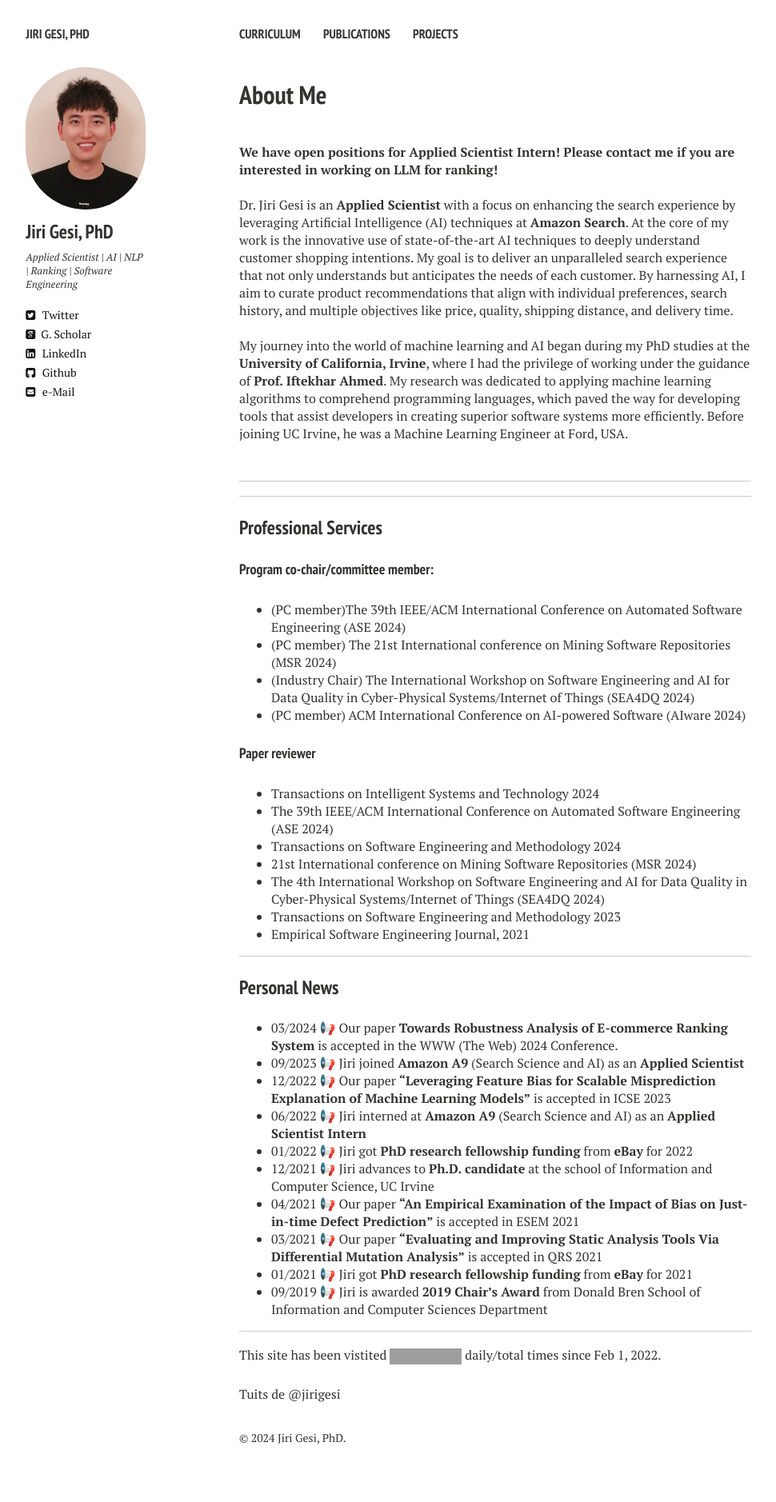
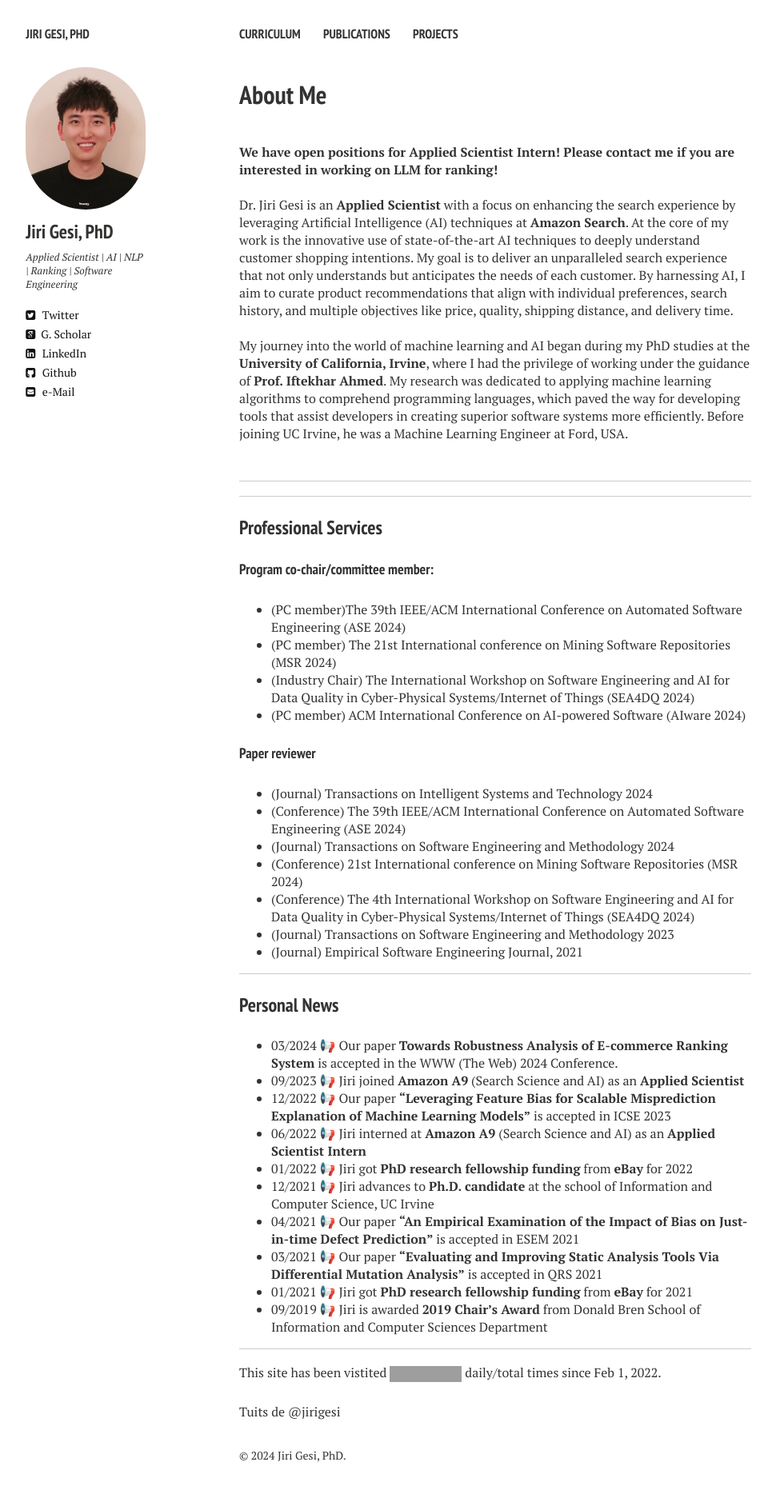
Before and after one commit to Jirigesi/Jirigesi.github.io, a Jekyll site: the page built from index.md, in a window 1280 px wide. Shown: the whole page at 80% size, without its empty margins (21-991 px from the left). Built offline with Jekyll 4.4.1, drawn with Linux system fonts in a browser that asks for light colours; nearby versions of some CDN libraries; comment, search, counter and statistics services are not loaded; before the commit the page ends 1856 px from its top, so only the background shows below that; grey boxes are pictures that could not be loaded.

Commit message:
Update index.md

```diff
--- a/index.md
+++ b/index.md
@@ -36,13 +36,13 @@ My journey into the world of machine learning and AI began during my PhD studies
 
 #### Paper reviewer
 
-- Transactions on Intelligent Systems and Technology 2024
-- The 39th IEEE/ACM International Conference on Automated Software Engineering (ASE 2024)
-- Transactions on Software Engineering and Methodology 2024
-- 21st International conference on Mining Software Repositories (MSR 2024)
-- The 4th International Workshop on Software Engineering and AI for Data Quality in Cyber-Physical Systems/Internet of Things (SEA4DQ 2024)
-- Transactions on Software Engineering and Methodology 2023
-- Empirical Software Engineering Journal, 2021
+- (Journal) Transactions on Intelligent Systems and Technology 2024
+- (Conference) The 39th IEEE/ACM International Conference on Automated Software Engineering (ASE 2024)
+- (Journal) Transactions on Software Engineering and Methodology 2024
+- (Conference) 21st International conference on Mining Software Repositories (MSR 2024)
+- (Conference) The 4th International Workshop on Software Engineering and AI for Data Quality in Cyber-Physical Systems/Internet of Things (SEA4DQ 2024)
+- (Journal) Transactions on Software Engineering and Methodology 2023
+- (Journal) Empirical Software Engineering Journal, 2021
 
 ---
 
```
